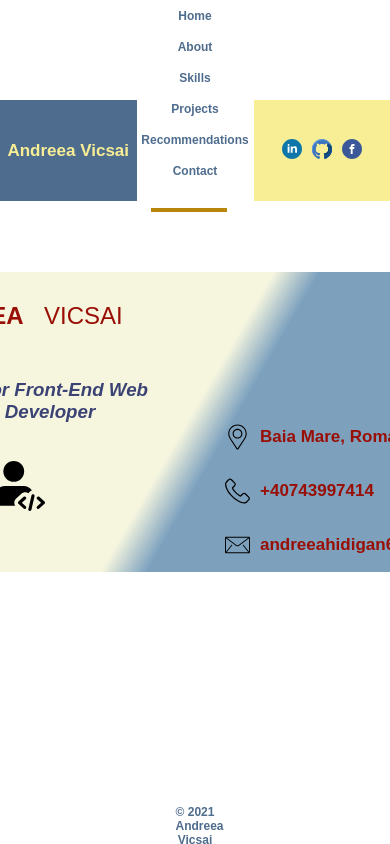
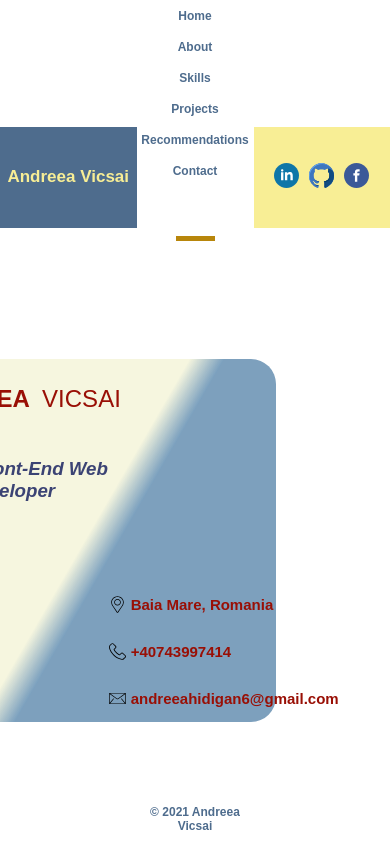
Before and after one commit to AndreeaAVic/my-online-cv, a React (Create React App) app: page /contact in a window 390 px wide. Built offline with nearby package versions, Linux system fonts and the light colour scheme; a web font is replaced by a local one.

Commit message:
adding media queries

```diff
--- a/src/components/AVButton/AVButton.css
+++ b/src/components/AVButton/AVButton.css
@@ -19,11 +19,11 @@
     color: #f8ee95;
 }
 
-@media screen and (max-width: 600px) {
+@media only screen and (max-width: 600px) {
     .av-button {
         width: 35%;
         height: 12%;
-        top: 100px;
+        top: 15%;
     }
 
     .av-button a {
--- a/src/components/BackgroundPattern/BackgroundPattern.css
+++ b/src/components/BackgroundPattern/BackgroundPattern.css
@@ -17,5 +17,6 @@
 @media screen and (max-width: 600px) {
     #patternImg {
         height: 50%;
+        margin-bottom: 5%;
     }
 }
--- a/src/components/Footer/Footer.css
+++ b/src/components/Footer/Footer.css
@@ -1,8 +1,8 @@
 .footer {
     position: fixed;
     bottom: 1%;
-    left: 45%;
-    right: 45%;
+    left: 42%;
+    right: 42%;
     height: 5%;
 }
 
@@ -13,7 +13,12 @@ p {
     font-size: 14px;
 }
 
-@media screen and (max-width: 600px) {
+@media only screen and (max-width: 600px) {
+    .footer {
+        bottom: 1%;
+        left: 35%;
+        right: 35%;
+    }
     .footer p {
         font-size: 12px;
     }
--- a/src/components/ProfilePicture/ProfilePicture.css
+++ b/src/components/ProfilePicture/ProfilePicture.css
@@ -14,3 +14,16 @@
     width: 81%;
     border-radius: 50%;
 }
+
+@media only screen and (max-width: 600px) {
+    .profilePic {
+        height: 19%;
+        width: 19%;
+        top: 48%;
+        left: 12%;
+    }
+
+    #profile-picture {
+        width: 100%;
+    }
+}
--- a/src/components/SocialMedia/SocialMedia.css
+++ b/src/components/SocialMedia/SocialMedia.css
@@ -17,6 +17,6 @@
     #linkedin-icon,
     #github-icon,
     #facebook-icon {
-        height: 20px;
+        height: 25px;
     }
 }
--- a/src/components/SocialMediaContainer/SocialMediaContainer.css
+++ b/src/components/SocialMediaContainer/SocialMediaContainer.css
@@ -11,10 +11,10 @@
     align-items: center;
 }
 
-@media screen and (max-width: 600px) {
+@media only screen and (max-width: 600px) {
     .social-media-container {
         width: 35%;
         height: 12%;
-        top: 100px;
+        top: 15%;
     }
 }
--- a/src/pages/About/About.css
+++ b/src/pages/About/About.css
@@ -38,11 +38,20 @@
     left: 31%;
 }
 
-@media screen and (max-width: 600px) {
+@media only screen and (max-width: 600px) {
     .about-nav-bar {
-        height: 4px;
-        width: 72px;
-        top: 66px;
-        left: 153px;
+        height: 0.5%;
+        width: 10%;
+        top: 9%;
+        left: 45%;
+    }
+
+    .description {
+        height: 71%;
+        margin: 1%;
+    }
+
+    .description p {
+        font-size: 11px;
     }
 }
--- a/src/pages/Contact/Contact.css
+++ b/src/pages/Contact/Contact.css
@@ -9,21 +9,27 @@
     left: 50%;
     margin-top: -150px;
     margin-left: -300px;
-    width: 600px;
-    height: 300px;
+    width: 40%;
+    height: 39%;
     background: linear-gradient(120deg,#f6f6df 49%,#789ebdfa 55%,#7da0bd 51%);
     display: flex;
 }
 
+.left-details {
+    width: 55%;
+}
+
+.right-details {
+    width: 45%;
+}
+
 .contactName {
     display: flex;
-    margin-right: auto;
     align-items: center;
-    width: 300px;
 }
 
 .contactName h2 {
-    padding: 10px;
+    padding: 3%;
     color: #990f05;
 }
 
@@ -39,11 +45,11 @@ h2:last-child {
 
 .contactTitle {
     display: flex;
-    margin-bottom: 20px;
+    margin-bottom: 4%;
 }
 
 .contactTitle h3 {
-    padding-left: 10px;
+    padding-left: 3%;
     font-family: 'KoHo', sans-serif;
     font-weight: 700;
     font-style: oblique;
@@ -51,9 +57,9 @@ h2:last-child {
 }
 
 .contactIcon img {
-    width: 50px;
+    width: 17%;
     display: flex;
-    margin-left: 100px;
+    margin-left: 27%;
 }
 
 .right-details {
@@ -66,19 +72,18 @@ h2:last-child {
 .contactPhone,
 .contactEmail {
     display: flex;
-    margin-left: 30px;
 }
 
 .contactAddress img,
 .contactPhone img,
 .contactEmail img {
-    width: 25px;
+    width: 10%;
 }
 
 .contactAddress p,
 .contactPhone p,
 .contactEmail p {
-    margin-left: 10px;
+    margin-left: 3%;
     color: #990f05;
     font-size: 17px;
 }
@@ -92,11 +97,30 @@ h2:last-child {
     left: 70%;
 }
 
-@media screen and (max-width: 600px) {
+@media only screen and (max-width: 600px) {
+    .contact {
+        height: 90%;
+    }
+
     .contact-nav-bar {
-        height: 4px;
-        width: 76px;
-        top: 208px;
-        left: 151px;
+        height: 0.5%;
+        width: 10%;
+        top: 28%;
+        left: 45%;
+    }
+
+    .contact-details {
+        top: 52%;
+        left: 50%;
+        margin-top: -80px;
+        margin-left: -290px;
+        width: 95%;
+        height: 43%;
+    }
+
+    .contactAddress p,
+    .contactPhone p,
+    .contactEmail p {
+        font-size: 15px;
     }
 }
--- a/src/pages/Home/Home.css
+++ b/src/pages/Home/Home.css
@@ -27,20 +27,20 @@
     left: 23%;
 }
 
-@media screen and (max-width: 600px) {
+@media only screen and (max-width: 600px) {
+    .home-nav-bar {
+        height: 0.5%;
+        width: 10%;
+        top: 4%;
+        left: 45%;
+    }
+
     .job-title {
-        top: 68%;
+        top: 67%;
         height: 10%;
     }
 
     .job-title p {
         font-size: 20px;
     }
-
-    .home-nav-bar {
-        height: 4px;
-        width: 65px;
-        top: 30px;
-        left: 153px;
-    }
 }
--- a/src/pages/Projects/Projects.css
+++ b/src/pages/Projects/Projects.css
@@ -13,27 +13,37 @@
     background-color: darkgoldenrod;
     position: absolute;
     top: 8%;
-    left: 47%;
+    left: 46.5%;
 }
 
 .cv-project,
 .game-project {
-    height: 280px;
-    width: 570px;
+    height: 43%;
+    width: 35%;
 }
 
 .cv-project img,
 .game-project img {
-    height: 280px;
-    width: 570px;
+    height: 100%;
+    width: 100%;
     border-radius: 10px;
 }
 
-@media screen and (max-width: 600px) {
+@media only screen and (max-width: 600px) {
+    .projects {
+        margin-bottom: 5%;
+    }
+
     .projects-nav-bar {
-        height: 4px;
-        width: 76px;
-        top: 138px;
-        left: 153px;
+        height: 0.5%;
+        width: 10%;
+        top: 19%;
+        left: 45%;
+    }
+
+    .cv-project,
+    .game-project {
+        height: 49%;
+        width: 72%;
     }
 }
--- a/src/pages/Recommendations/Recommendations.css
+++ b/src/pages/Recommendations/Recommendations.css
@@ -39,11 +39,28 @@
     text-decoration: none;
 }
 
-@media screen and (max-width: 600px) {
+@media only screen and (max-width: 600px) {
+    .recommendations {
+        margin-bottom: 2%;
+        margin-right: 2%;
+        margin-left: 2%;
+    }
+
     .recommendations-nav-bar {
-        height: 4px;
-        width: 76px;
-        top: 174px;
-        left: 151px;
+        height: 0.5%;
+        width: 10%;
+        top: 23%;
+        left: 45%;
+    }
+
+    .intro-recommendation,
+    .front-end-recommendation {
+        height: 90%;
+        width: 48%;
+    }
+
+    .intro-recommendation p,
+    .front-end-recommendation p {
+        font-size: 12px;
     }
 }
--- a/src/pages/Skills/Skills.css
+++ b/src/pages/Skills/Skills.css
@@ -50,14 +50,46 @@
     background-color: darkgoldenrod;
     position: absolute;
     top: 8%;
-    left: 39%;
+    left: 38.5%;
 }
 
-@media screen and (max-width: 600px) {
+@media only screen and (max-width: 600px) {
+    .skills {
+        height: 70%;
+        flex-wrap: wrap;
+        align-items: flex-start;
+    }
+
     .skills-nav-bar {
-        height: 4px;
-        width: 66px;
-        top: 101px;
-        left: 153px;
+        height: 0.5%;
+        width: 10%;
+        top: 14%;
+        left: 45%;
+    }
+
+    .skillsText {
+        display: flex;
+        flex-direction: column;
+    }
+
+    .skillsText p,
+    .skillsIcons p {
+        font-size: 17px;
+    }
+
+    .skillsText img {
+        height: 135px;
+    }
+
+    .skillsIcons {
+        margin-top: 0;
+        display: flex;
+        flex-direction: column;
+        align-items: center;
+        width: 254px;
+    }
+
+    .skillsIcons img {
+        width: 12%;
     }
 }
```
